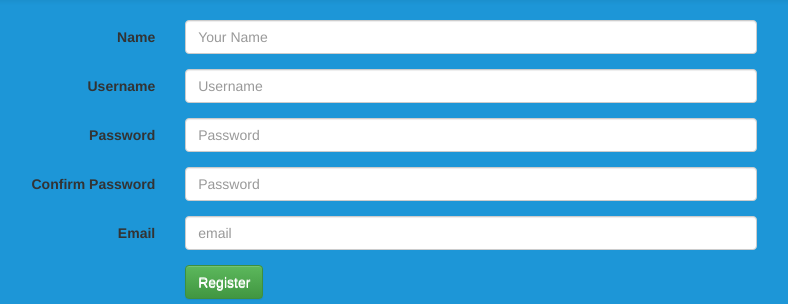
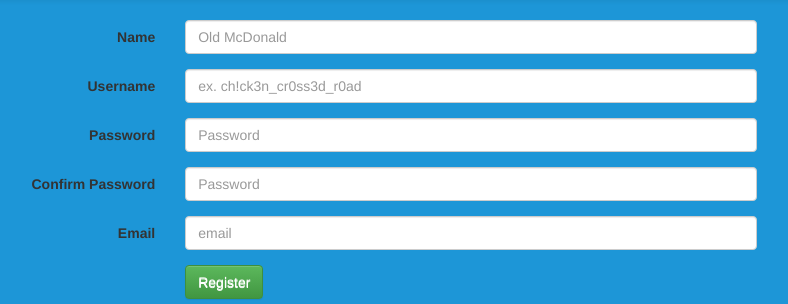
Before and after one commit to jttwnsnd/bawk, a Flask app: page /register in a window 1280 px wide. Shown: the part 52-356 px from the top of the page, without its empty margins (122-910 px from the left). Run offline with Flask 2, Linux system fonts and the light colour scheme; some libraries are stand-ins or nearby versions.

Commit message:
more on register

```diff
--- a/templates/register.html
+++ b/templates/register.html
@@ -7,13 +7,13 @@
 			<div class="form-group">
 				<label for="inputEmail3" class="col-sm-2 control-label">Name</label>
 				<div class="col-sm-6">
-					<input type="text" name="real_name" class="form-control" id="inputEmail3" placeholder="Your Name">
+					<input type="text" name="real_name" class="form-control" id="inputEmail3" placeholder="Old McDonald">
 				</div>
 			</div>
 			<div class="form-group">
 				<label for="inputEmail3" class="col-sm-2 control-label">Username</label>
 				<div class="col-sm-6">
-					<input type="text" name="username" class="form-control" id="inputEmail3" placeholder="Username">
+					<input type="text" name="username" class="form-control" id="inputEmail3" placeholder="ex. ch!ck3n_cr0ss3d_r0ad">
 				</div>
 			</div>
 			<div class="form-group">
```
